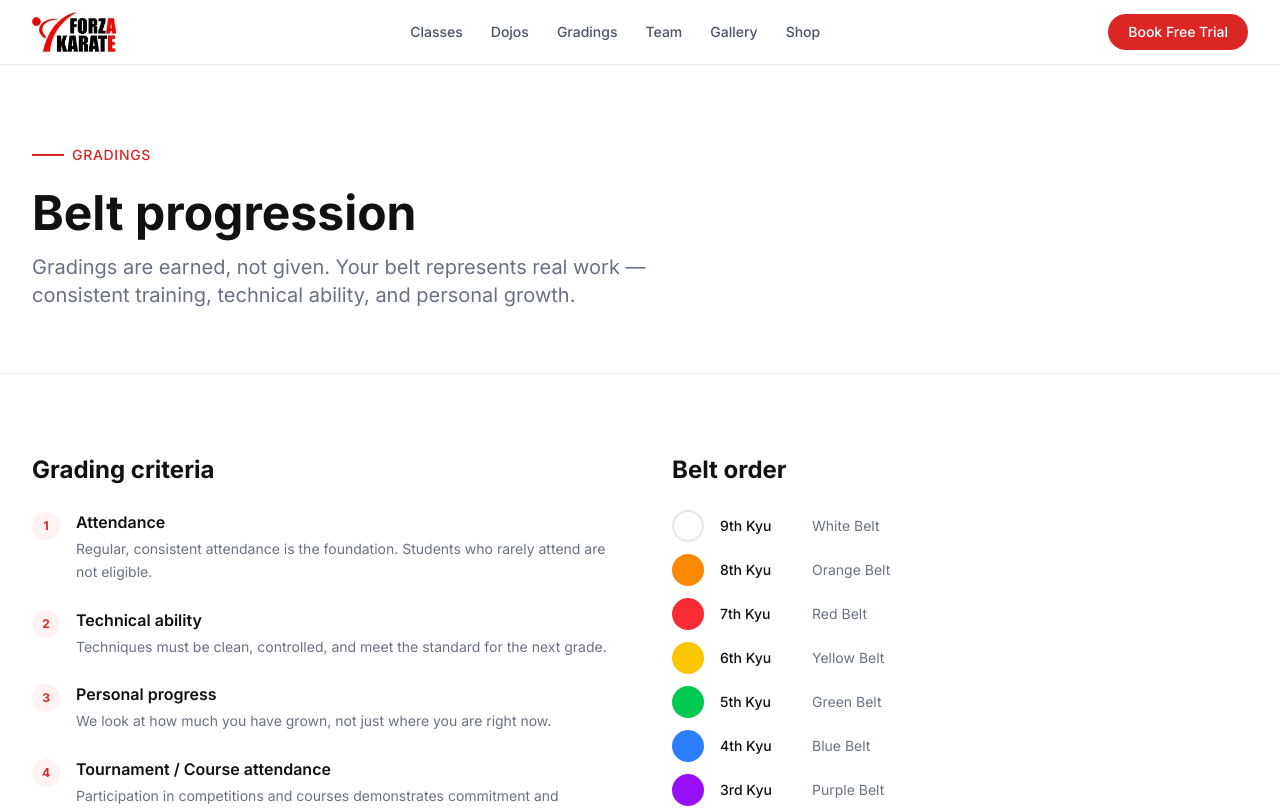
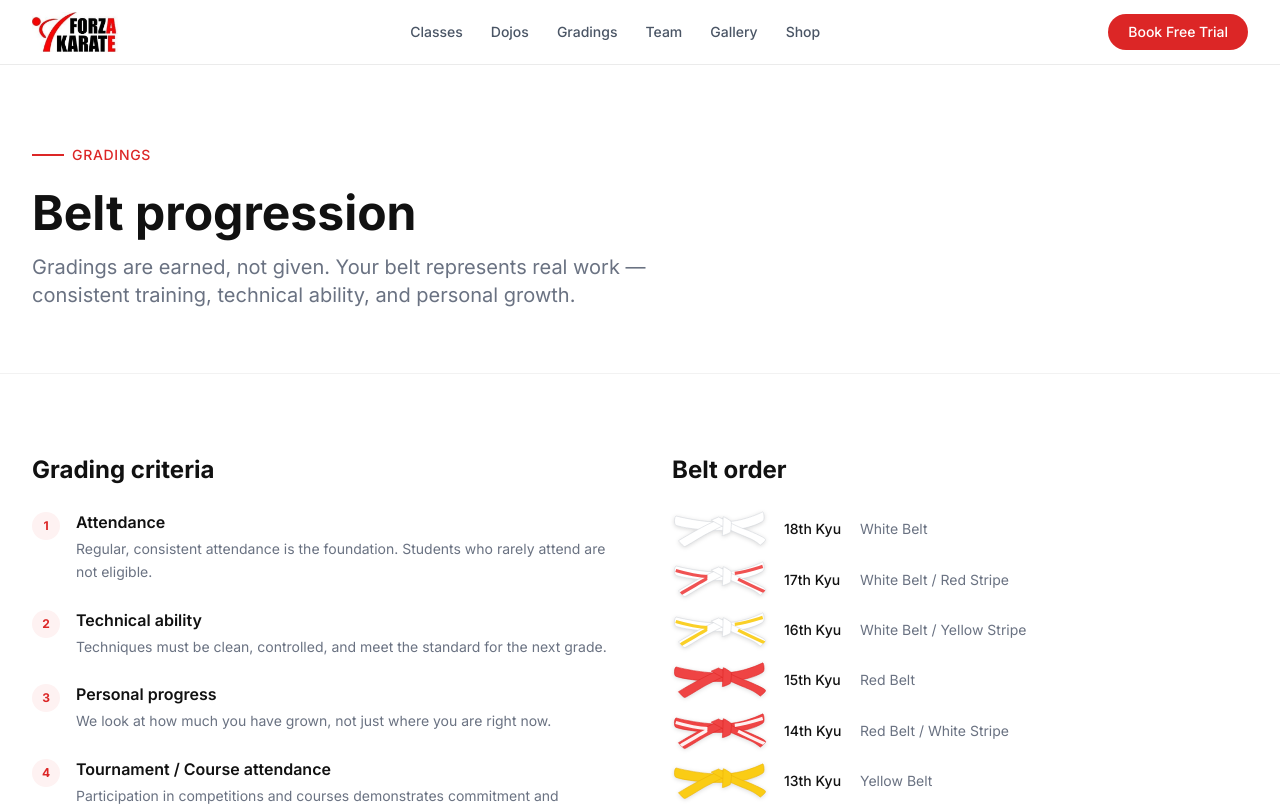
Before and after one commit to anthonieveritt-afk/forza-karate-website, a Next.js app: page /gradings in a window 1280 px wide. Shown: the top 808 px of the page. Built offline with nearby package versions, Linux system fonts and the light colour scheme.

Commit message:
Gradings: full belt order with BeltIcon logos replacing circles

```diff
--- a/app/gradings/page.tsx
+++ b/app/gradings/page.tsx
@@ -2,6 +2,7 @@ import type { Metadata } from 'next'
 import Link from 'next/link'
 import { Button } from '@/components/ui/Button'
 import { ArrowRight, Lock } from 'lucide-react'
+import BeltIcon from '@/components/ui/BeltIcon'
 
 export const metadata: Metadata = {
   title: 'Gradings',
@@ -9,16 +10,27 @@ export const metadata: Metadata = {
 }
 
 const belts = [
-  { kyu: '9th Kyu', name: 'White', color: 'bg-white border-2 border-gray-200' },
-  { kyu: '8th Kyu', name: 'Orange', color: 'bg-orange-400' },
-  { kyu: '7th Kyu', name: 'Red', color: 'bg-red-500' },
-  { kyu: '6th Kyu', name: 'Yellow', color: 'bg-yellow-400' },
-  { kyu: '5th Kyu', name: 'Green', color: 'bg-green-500' },
-  { kyu: '4th Kyu', name: 'Blue', color: 'bg-blue-500' },
-  { kyu: '3rd Kyu', name: 'Purple', color: 'bg-purple-600' },
-  { kyu: '2nd Kyu', name: 'Brown', color: 'bg-amber-800' },
-  { kyu: '1st Kyu', name: 'Brown', color: 'bg-amber-900' },
-  { kyu: '1st Dan', name: 'Black', color: 'bg-black' },
+  { kyu: '18th Kyu', name: 'White Belt',                 bg: '#ffffff', border: '#d1d5db', stripe: null },
+  { kyu: '17th Kyu', name: 'White Belt / Red Stripe',    bg: '#ffffff', border: '#d1d5db', stripe: '#ef4444' },
+  { kyu: '16th Kyu', name: 'White Belt / Yellow Stripe', bg: '#ffffff', border: '#d1d5db', stripe: '#facc15' },
+  { kyu: '15th Kyu', name: 'Red Belt',                   bg: '#ef4444', border: '#dc2626', stripe: null },
+  { kyu: '14th Kyu', name: 'Red Belt / White Stripe',    bg: '#ef4444', border: '#dc2626', stripe: '#ffffff' },
+  { kyu: '13th Kyu', name: 'Yellow Belt',                bg: '#facc15', border: '#eab308', stripe: null },
+  { kyu: '12th Kyu', name: 'Yellow Belt / White Stripe', bg: '#facc15', border: '#eab308', stripe: '#ffffff' },
+  { kyu: '11th Kyu', name: 'Orange Belt',                bg: '#f97316', border: '#ea580c', stripe: null },
+  { kyu: '10th Kyu', name: 'Orange Belt / White Stripe', bg: '#f97316', border: '#ea580c', stripe: '#ffffff' },
+  { kyu: '9th Kyu',  name: 'Green Belt',                 bg: '#22c55e', border: '#16a34a', stripe: null },
+  { kyu: '8th Kyu',  name: 'Green Belt / White Stripe',  bg: '#22c55e', border: '#16a34a', stripe: '#ffffff' },
+  { kyu: '7th Kyu',  name: 'Blue Belt',                  bg: '#3b82f6', border: '#2563eb', stripe: null },
+  { kyu: '6th Kyu',  name: 'Blue Belt / White Stripe',   bg: '#3b82f6', border: '#2563eb', stripe: '#ffffff' },
+  { kyu: '5th Kyu',  name: 'Purple Belt',                bg: '#9333ea', border: '#7e22ce', stripe: null },
+  { kyu: '4th Kyu',  name: 'Purple Belt / White Stripe', bg: '#9333ea', border: '#7e22ce', stripe: '#ffffff' },
+  { kyu: '3rd Kyu',  name: 'Brown Belt',                 bg: '#92400e', border: '#78350f', stripe: null },
+  { kyu: '2nd Kyu',  name: 'Brown Belt / White Stripe',  bg: '#92400e', border: '#78350f', stripe: '#ffffff' },
+  { kyu: '1st Kyu',  name: 'Brown Belt / Two Stripe',    bg: '#92400e', border: '#78350f', stripe: '#ffffff', doubleStripe: true },
+  { kyu: '',         name: 'Brown Belt / Black Stripe',  bg: '#92400e', border: '#78350f', stripe: '#111111' },
+  { kyu: '',         name: 'Black Belt / White Stripe',  bg: '#111111', border: '#000000', stripe: '#ffffff' },
+  { kyu: '1st Dan',  name: 'Black Belt',                 bg: '#111111', border: '#000000', stripe: null },
 ]
 
 const criteria = [
@@ -76,12 +88,19 @@ export default function GradingsPage() {
           <div>
             <h2 className="text-2xl font-bold text-[#111111] mb-6">Belt order</h2>
             <div className="space-y-3">
-              {belts.map((belt) => (
-                <div key={belt.kyu} className="flex items-center gap-4">
-                  <div className={`w-8 h-8 rounded-full ${belt.color} flex-shrink-0`} />
+              {belts.map((belt, i) => (
+                <div key={i} className="flex items-center gap-4">
+                  <div className="w-24 flex-shrink-0">
+                    <BeltIcon
+                      color={belt.bg}
+                      border={belt.border}
+                      stripe={belt.stripe}
+                      doubleStripe={belt.doubleStripe}
+                    />
+                  </div>
                   <div className="flex items-center gap-3">
-                    <span className="font-medium text-[#111111] text-sm w-20">{belt.kyu}</span>
-                    <span className="text-gray-500 text-sm">{belt.name} Belt</span>
+                    {belt.kyu && <span className="font-medium text-[#111111] text-sm w-16">{belt.kyu}</span>}
+                    <span className="text-gray-500 text-sm">{belt.name}</span>
                   </div>
                 </div>
               ))}
```
